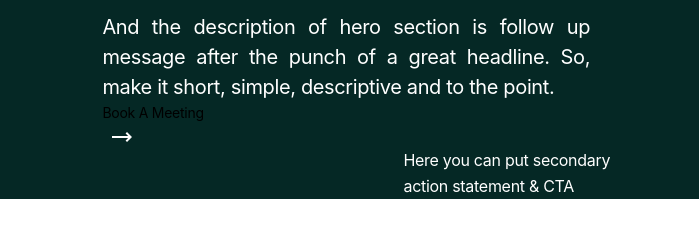
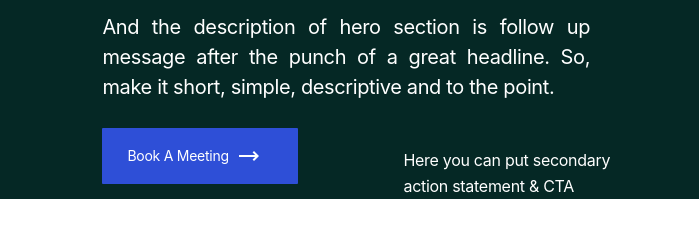
Before and after one commit to Ryazan-Amyderov/frontend-Yakovlev-Listvyagov, a website built with Vite: page index.html in a window 1280 px wide. Shown: the part 531-768 px from the top of the page, 0-699 px from the left. Built offline with nearby package versions, Linux system fonts and the light colour scheme.

Commit message:
Button_fix

```diff
--- a/index.html
+++ b/index.html
@@ -57,8 +57,8 @@
 				And the description of hero section is follow up message after the punch of a great headline. So, make it short, simple, descriptive and to the point.
 			</p>
 			<div class="main-page-one-button">
-				<div class="inner-header-inner-book-button__text-item parapraph-14">Book A Meeting</div>
-				<div class="inner-header-inner-book-button_arrow-item">
+				<div class="main-page-one-button__text-item parapraph-14">Book A Meeting</div>
+				<div class="main-page-one-button__arrow-item">
 					<svg width="20" height="10" viewBox="0 0 20 10" fill="none" xmlns="http://www.w3.org/2000/svg">
     					<path d="M16.17 6L13.59 8.59L15 10L20 5L15 0L13.59 1.41L16.17 4H0V6H16.17Z" fill="white"/>
   					</svg>
--- a/src/index.css
+++ b/src/index.css
@@ -213,3 +213,26 @@ main
 {
     display: block;
 }
+
+.main-page-one-button
+{
+	display: flex;
+	align-items: center;
+	justify-content: flex-start;
+	margin-top: 26px;
+	width: 196px;
+	height: 56px;
+	background: #2E4FD7;
+	color: #FFFFFF;
+	border-radius: 1px;
+}
+.main-page-one-button__text-item
+{
+	padding-left: 25px;
+}
+
+.main-page-one-button__arrow-item
+{
+	display:inline-block;
+	padding-left: 10px;
+}
```
